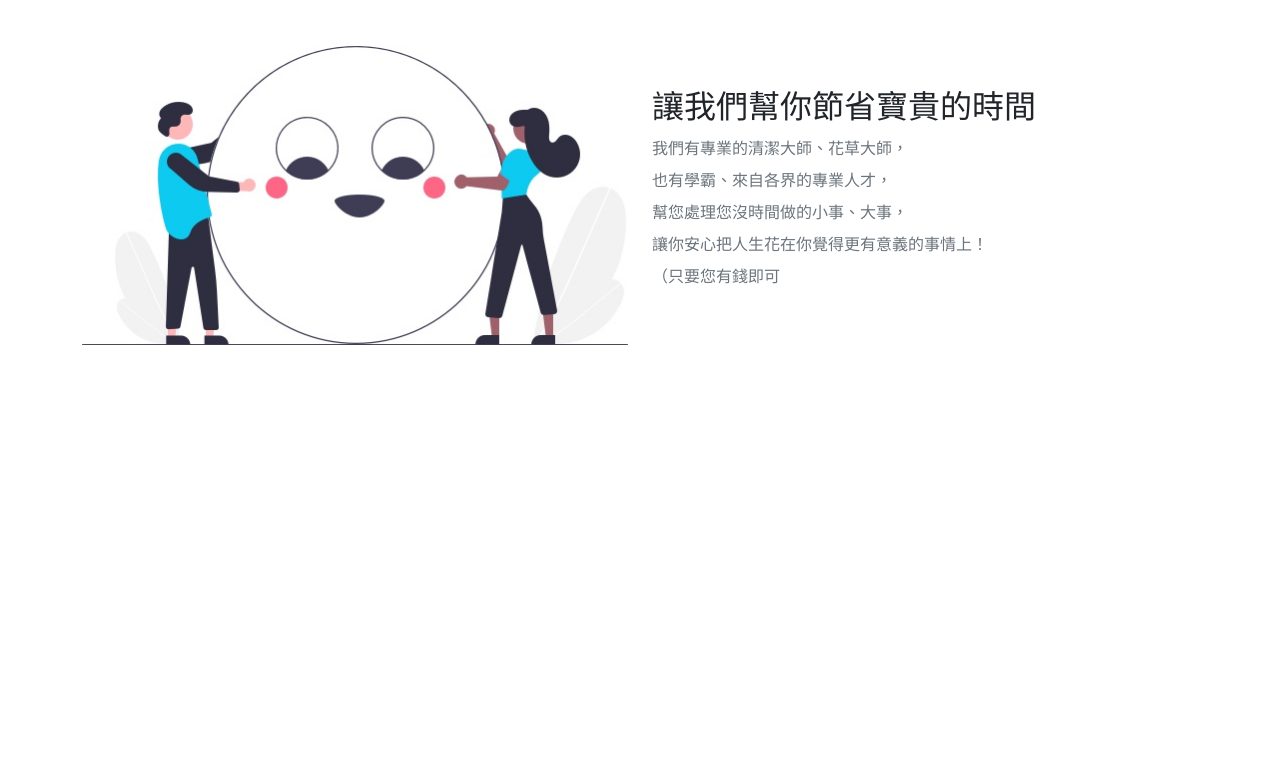
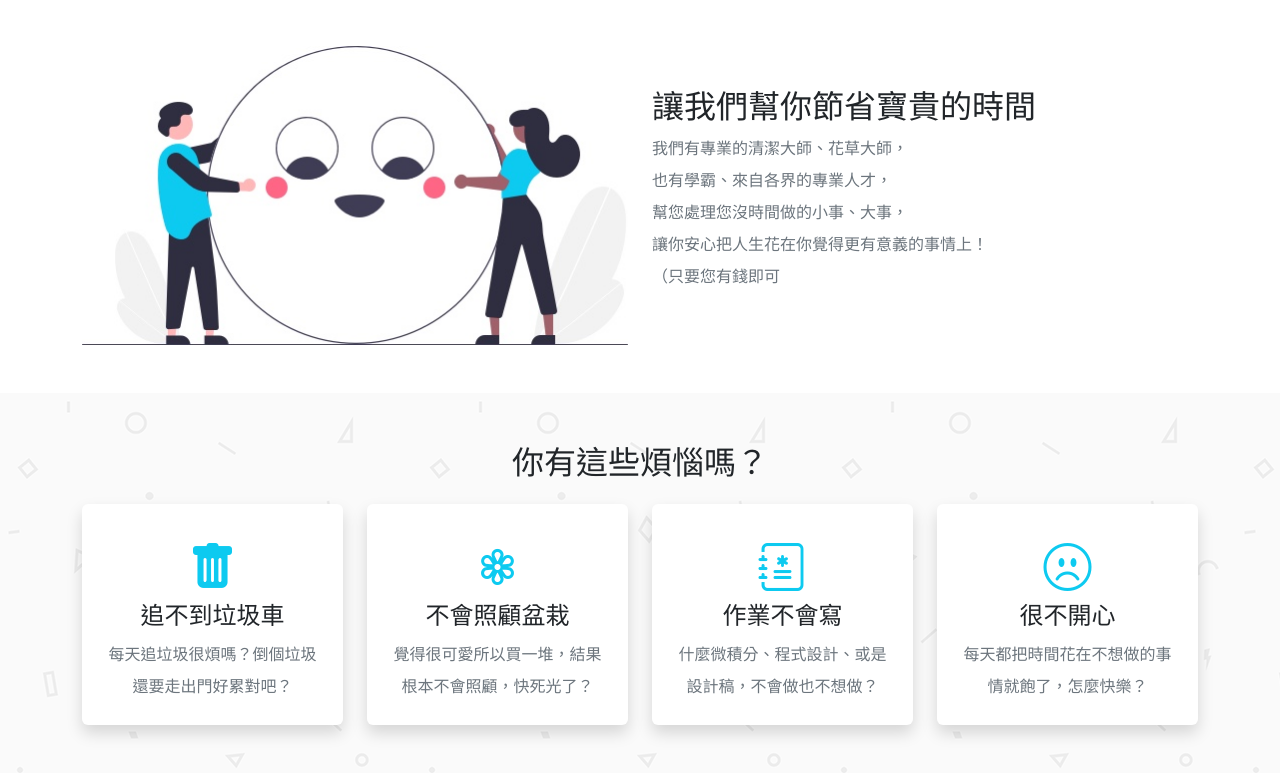
Before and after one commit to chrisluo5311/LANDING_PAGE, a website: page index.html in a window 1280 px wide. Shown: the part 685-1458 px from the top of the page. Before the commit the page ends 1078 px from the top, so only its background shows below. Drawn offline with nearby package versions, Linux system fonts and the light colour scheme.

Commit message:
update 特殊卡片排版

```diff
--- a/index.html
+++ b/index.html
@@ -71,6 +71,54 @@
         </div>
     </section>
 
+    <section class="py-5" style="background-image: url(./images/bg_paper.png);">
+        <div class="container">
+            <h2 class="text-center mb-4">你有這些煩惱嗎？</h2>
+            <div class="row row-cols-1 row-cols-lg-4 g-3 g-lg-4">
+                <div class="col">
+                    <div class="card border-0 shadow">
+                        <div class="card-body text-center py-4">
+                            <i class="bi bi-trash-fill fs-s-48 text-info"></i>
+                            <h3 class="h4">追不到垃圾車</h3>
+                            <p class="text-secondary card-text lh-lg">每天追垃圾很煩嗎？倒個垃圾<br>還要走出門好累對吧？</p>
+                        </div>
+                    </div>
+                </div>
+                <div class="col">
+                    <div class="card border-0 shadow">
+                        <div class="card-body text-center py-4">
+                            <i class="bi bi-flower3 fs-s-48 text-info"></i>
+                            <h3 class="h4">不會照顧盆栽</h3>
+                            <p class="text-secondary card-text lh-lg">覺得很可愛所以買一堆，結果<br>根本不會照顧，快死光了？</p>
+                        </div>
+                    </div>
+                </div>
+                <div class="col">
+                    <div class="card border-0 shadow">
+                        <div class="card-body text-center py-4">
+                            <i class="bi bi-journal-medical fs-s-48 text-info"></i>
+                            <h3 class="h4">作業不會寫</h3>
+                            <p class="text-secondary card-text lh-lg">什麼微積分、程式設計、或是<br>設計稿，不會做也不想做？</p>
+                        </div>
+                    </div>
+                </div>
+                <div class="col">
+                    <div class="card border-0 shadow">
+                        <div class="card-body text-center py-4">
+                            <i class="bi bi-emoji-frown fs-s-48 text-info"></i>
+                            <h3 class="h4">很不開心</h3>
+                            <p class="text-secondary card-text lh-lg">每天都把時間花在不想做的事<br>情就飽了，怎麼快樂？</p>
+                        </div>
+                    </div>
+                </div>
+            </div>
+        </div>
+    </section>
+
+    <section>
+
+    </section>
+
     <script
       src="https://cdn.jsdelivr.net/npm/bootstrap@5.1.1/dist/js/bootstrap.bundle.min.js"
       integrity="sha384-/bQdsTh/da6pkI1MST/rWKFNjaCP5gBSY4sEBT38Q/9RBh9AH40zEOg7Hlq2THRZ"
--- a/stylesheets/helpers/_utilities.scss
+++ b/stylesheets/helpers/_utilities.scss
@@ -509,6 +509,14 @@ $utilities: map-merge(
       property: font-size,
       class: fs,
       values: $font-sizes
+      ),
+    "font-size-static": (
+      rfs: true,
+      property: font-size,
+      class: fs-s,
+      values: (
+        48: 48px
+      )
     ),
     "font-style": (
       property: font-style,
```
Also changed, not shown: stylesheets/all.css, 1 other file.
